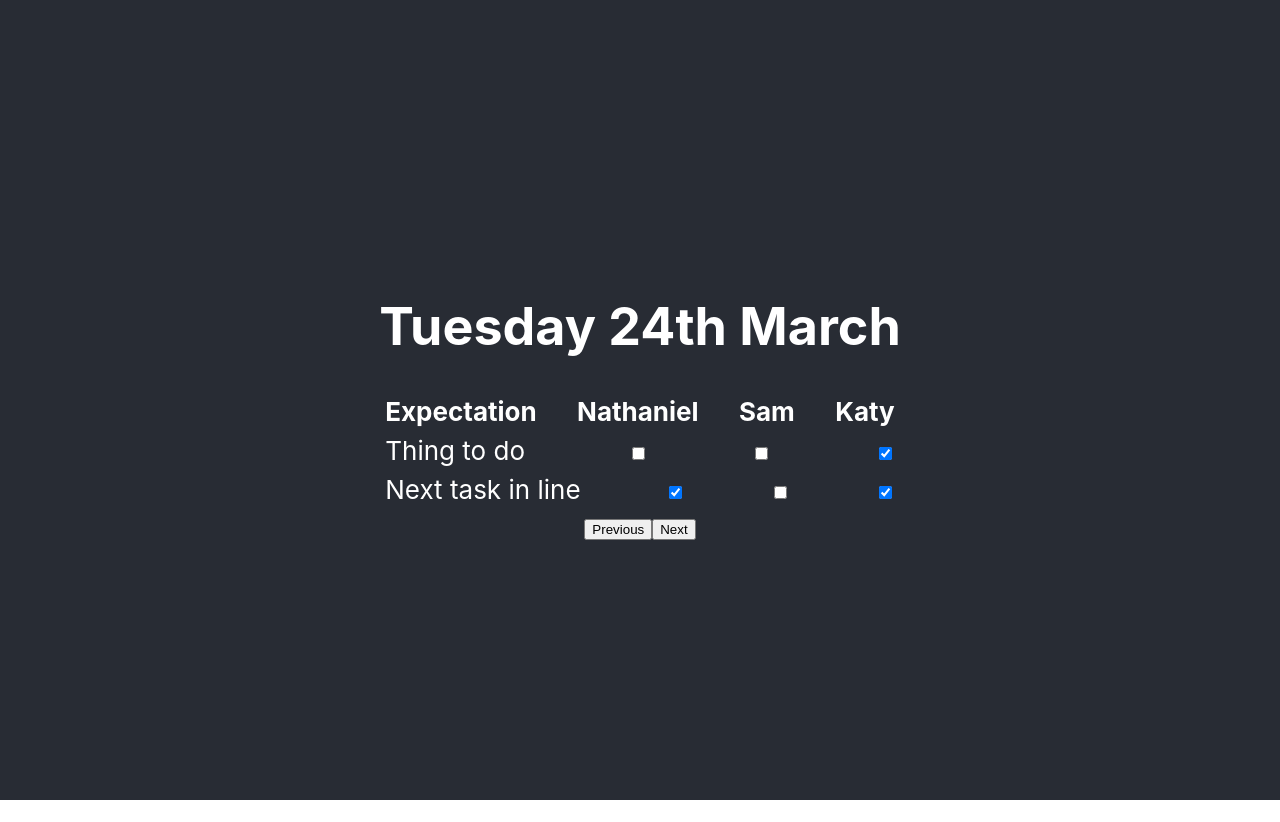
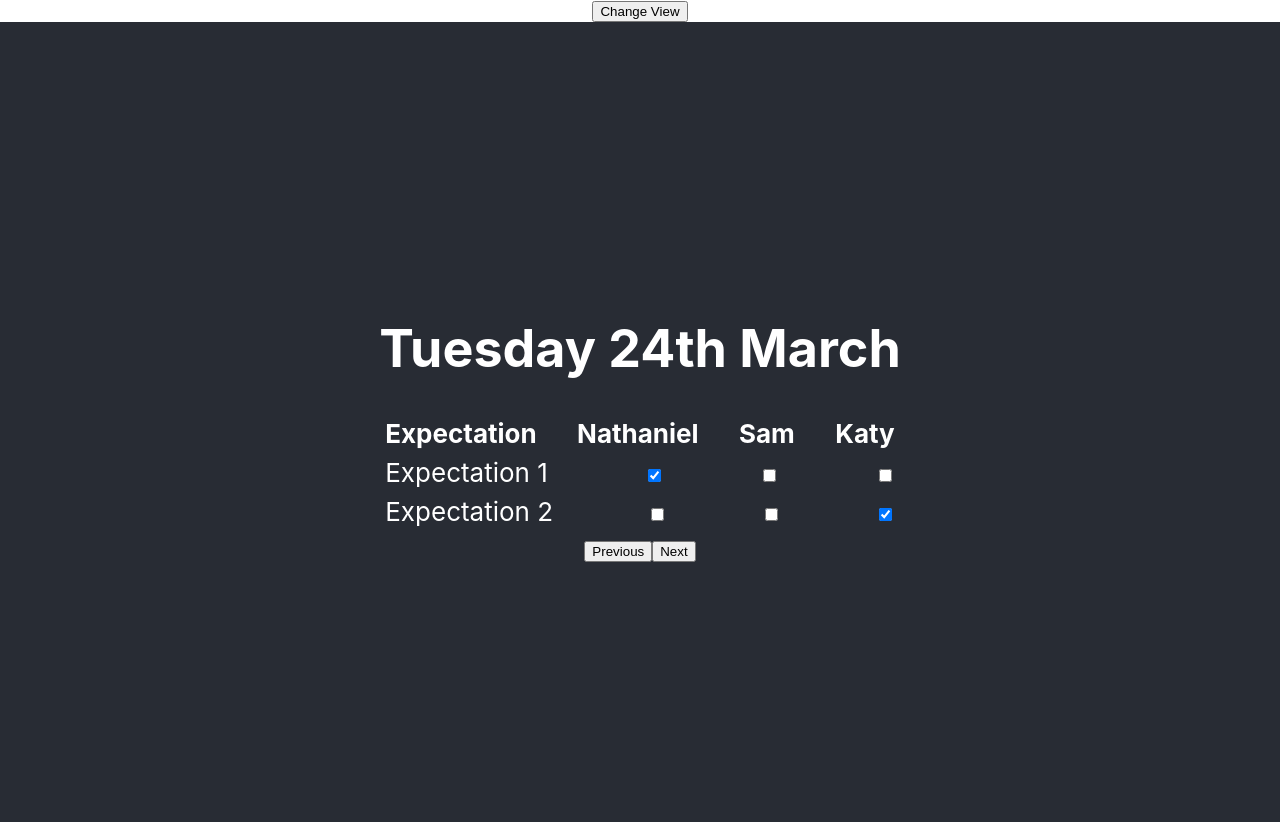
Before and after one commit to wellcometrust/firebreak-home-schooling, a React (Create React App) app in the folder react-fe/: page / in a window 1280 px wide. Before the commit the page ends 800 px from the top, so only its background shows below. Built offline with nearby package versions, Linux system fonts and the light colour scheme.

Commit message:
Added weekview and made table more generic

```diff
--- a/react-fe/src/App.js
+++ b/react-fe/src/App.js
@@ -2,15 +2,41 @@ import React from 'react';
 import logo from './logo.svg';
 import './App.css';
 import DayView from './components/dayView';
+import WeekView from './components/weekView';
 
-function App() {
+class App extends React.Component {
+
+  constructor(props) {
+    super(props);
+    this.state = {
+      view_day: true
+    };
+  }
+
+  toggle_view() {
+    const view_day = !this.state.view_day;
+    this.setState({view_day: view_day});
+  }
+
+  set_view() {
+    if (this.state.view_day) {
+      return <DayView />;
+    } else {
+      return <WeekView />;
+    }
+  }
+
+  render() {
+
     return (
       <div className="App">
+        <button onClick={() => this.toggle_view()}>Change View</button>
         <header className="App-header">
-        <DayView />
+          {this.set_view()}
         </header>
       </div>
     );
   }
+}
 
 export default App;
--- a/react-fe/src/components/dayView.js
+++ b/react-fe/src/components/dayView.js
@@ -8,7 +8,16 @@ class DayView extends React.Component {
         super(props);
 
         this.state = {
-            day: new Date()
+            day: new Date(),
+            columns: [
+                {name: 'Nathaniel'},
+                {name: 'Sam'},
+                {name:'Katy'},
+            ],
+            rows: [
+                {'title': 'Expectation 1', data: [true, false, false]},
+                {'title': 'Expectation 2', data: [false, false, true]}
+            ]
         }
     }
 
@@ -22,13 +31,20 @@ class DayView extends React.Component {
         this.setState({day: day});
     }
 
+    handleChange(row, col) {
+        console.log(row, col);
+        let rows = this.state.rows.slice();
+        rows[row].data[col] = !rows[row].data[col];
+        this.setState({rows: rows});
+    }
+
 
     render() {
 
         return (
             <div>
                 <h1>{format(this.state.day, 'EEEE do LLLL')}</h1>
-                <Table />
+                <Table columns={this.state.columns} rows={this.state.rows} onChange={(r, c) => this.handleChange(r, c)}/>
                 <button onClick={() => this.previous_day()}>Previous</button>
                 <button onClick={() => this.next_day()}>Next</button>
             </div>
--- a/react-fe/src/components/table.js
+++ b/react-fe/src/components/table.js
@@ -6,10 +6,10 @@ class Item extends React.Component {
 
     render() {
 
-        this.perchild = this.props.value.students.map((child, key) =>
+        this.perchild = this.props.value.data.map((child, key) =>
             (
                 <div key={key} className="tableItem">
-                    <input type="checkbox" checked={child.done} onChange={() => this.props.onChange(key)}/>
+                    <input type="checkbox" checked={child} onChange={() => this.props.onChange(key)}/>
                 </div>
             )
         );
@@ -28,33 +28,7 @@ class Table extends React.Component {
 
     constructor(props) {
         super(props);
-        this.state = {
-            data: [
-                {
-                    id: 1,
-                    title: 'Thing to do ',
-                    students: [
-                        {name: 'Nathaniel', done: false},
-                        {name: 'Sam', done: false},
-                        {name: 'Katy', done: true}
-                    ]
-                },
-                {
-                    id: 2,
-                    title: 'Next task in line ',
-                    students: [
-                        {name: 'Nathaniel', done: true},
-                        {name: 'Sam', done: false},
-                        {name: 'Katy', done: true}
-                    ]
-                },
-            ],
-            children: [
-                {name: 'Nathaniel'},
-                {name: 'Sam'},
-                {name:'Katy'},
-            ]
-        };
+
     }
 
     handleChange(i, k) {
@@ -65,12 +39,12 @@ class Table extends React.Component {
 
     render() {
 
-        this.children = this.state.children.map((child, i) =>
-            <div className="tableItem" key={i}>{child.name}</div>
+        this.cols = this.props.columns.map((col, i) =>
+            <div className="tableItem" key={i}>{col.name}</div>
         );
 
-        this.items = this.state.data.map((item, i) =>
-            <Item key={i} value={this.state.data[i]} onChange={(k) => this.handleChange(i, k)}/>
+        this.rows = this.props.rows.map((row, i) =>
+            <Item key={i} value={row} onChange={(k) => this.props.onChange(i, k)}/>
         );
 
         return (
@@ -78,11 +52,11 @@ class Table extends React.Component {
                 <div className="tableHeader">
                     <div className="tableRow">
                         <div className="tableItem">Expectation</div>
-                        {this.children}
+                        {this.cols}
                     </div>
                 </div>
                 <div className="tableBody">
-                    {this.items}
+                    {this.rows}
                 </div>
             </div>
         )
--- /dev/null
+++ b/react-fe/src/components/weekView.js
@@ -0,0 +1,49 @@
+import React from 'react';
+import { format, startOfWeek, endOfWeek } from 'date-fns';
+import Table from './table';
+
+class WeekView extends React.Component {
+
+    constructor(props) {
+        super(props);
+        this.state = {
+            date: new Date(),
+            columns: [
+                {name: 'Sunday'},
+                {name: 'Monday'},
+                {name: 'Tuesday'},
+                {name: 'Wednesday'},
+                {name: 'Thursday'},
+                {name: 'Friday'},
+                {name: 'Saturday'}
+            ],
+            rows: [
+                {'title': 'Expectation 1', data: [true, true, true, false, false, false, false]},
+                {'title': 'Expectation 2', data: [false, true, false, true, false, false, false]}
+            ]
+        };
+    }
+
+    handleChange(row, col) {
+        console.log(row, col);
+        let rows = this.state.rows.slice();
+        rows[row].data[col] = !rows[row].data[col];
+        this.setState({rows: rows});
+    }
+
+    render() {
+
+        const start = startOfWeek(this.state.date);
+        const end = endOfWeek(this.state.date);
+
+        return (
+            <div>
+                <h1>Week {format(this.state.date, 'w')}</h1>
+                <h3>{format(start, 'do LLLL')} - {format(end, 'do LLLL')}</h3>
+                <Table columns={this.state.columns} rows={this.state.rows} onChange={(r, c) => this.handleChange(r, c)}/>
+            </div>
+        )
+    }
+}
+
+export default WeekView;
```
Lines whose indentation alone changed are shown as unchanged.
